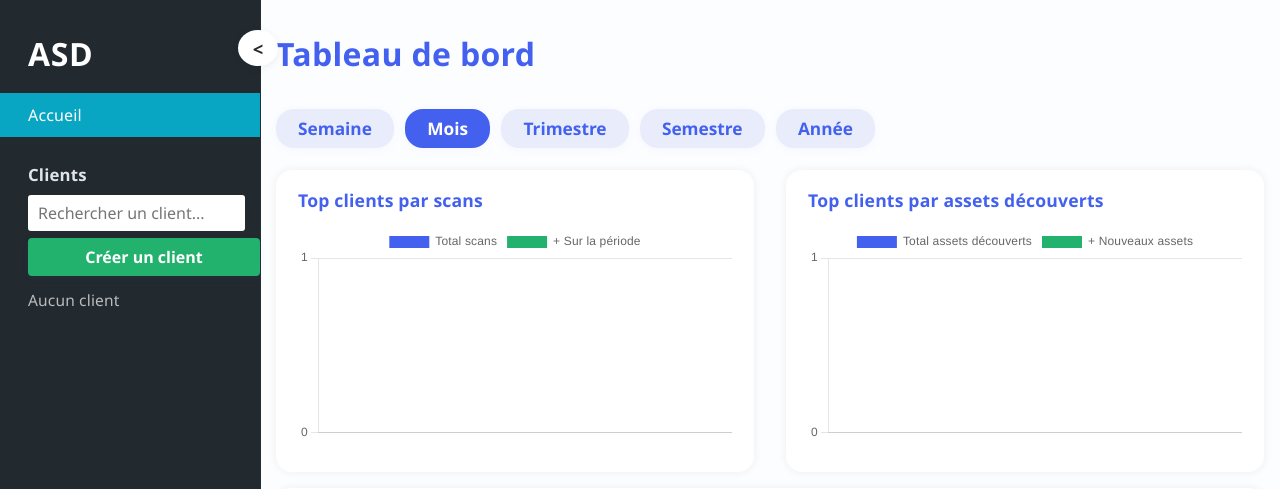
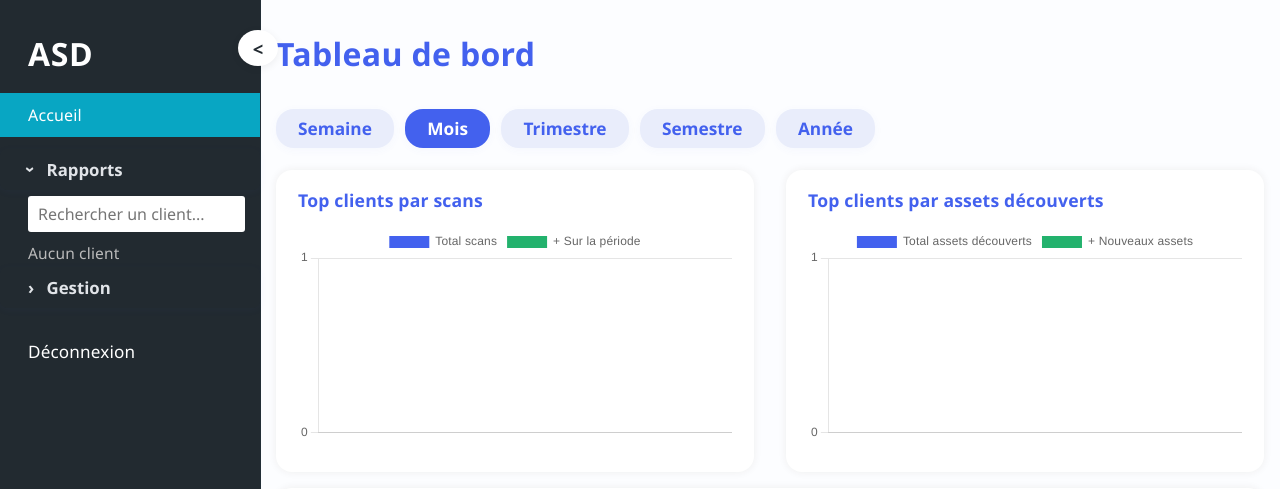
Before and after one commit to shan0ar/asd002, a PHP site: page /index.php in a window 1280 px wide. Shown: the top 489 px of the page. Run offline with PHP 8.4, Linux system fonts and the light colour scheme; the visitor is signed in with stand-in values (Sample User, id 1); data that the repository does not hold is empty; some libraries are stand-ins or nearby versions.

Commit message:
Refactor sidebar with accordion functionality

```diff
--- a/sidebar.php
+++ b/sidebar.php
@@ -102,16 +102,43 @@ $current_page = basename($_SERVER['PHP_SELF']);
   color: #fff;
 }
 
-/* Clients bloc */
-.sidebar-asd-section-title {
-  padding: 0 0 3px 28px;
-  margin: 14px 0 0 0;
-  font-size: 1.05em;
+.sidebar-asd-accordion-title {
+  width: 100%;
+  text-align: left;
+  background: none;
+  border: none;
   color: #e1e4e8;
   font-weight: 600;
-  letter-spacing: 0.01em;
+  font-size: 1.05em;
+  padding: 9px 0 9px 28px;
+  cursor: pointer;
+  outline: none;
+  position: relative;
   user-select: none;
+  transition: background 0.15s;
+  margin: 0;
 }
+.sidebar-asd-accordion-title .arrow {
+  display: inline-block;
+  margin-right: 8px;
+  transition: transform 0.19s;
+}
+.sidebar-asd-accordion-title.expanded .arrow {
+  transform: rotate(90deg);
+}
+.sidebar-asd-accordion-content {
+  max-height: 777px;
+  overflow: hidden;
+  transition: max-height 0.23s cubic-bezier(.4,0,.2,1);
+  padding-bottom: 3px;
+}
+.sidebar-asd-accordion-content.collapsed {
+  max-height: 0;
+  padding: 0;
+  overflow: hidden;
+  transition: max-height 0.19s cubic-bezier(.4,0,.2,1);
+}
+
 .sidebar-asd-search {
   padding: 0 15px 0 28px;
   margin-top: 6px;
@@ -163,6 +190,8 @@ $current_page = basename($_SERVER['PHP_SELF']);
   cursor: pointer;
   transition: background 0.16s;
   display: block;
+  text-align: left;
+  font-family: inherit;
 }
 .sidebar-asd-create-btn:hover {
   background: #188c50;
@@ -187,10 +216,11 @@ $current_page = basename($_SERVER['PHP_SELF']);
 /* Hide text in collapsed mode, only show icons/buttons (if you add any) */
 .sidebar-asd-collapsed .sidebar-asd-header,
 .sidebar-asd-collapsed .sidebar-asd-menu a,
-.sidebar-asd-collapsed .sidebar-asd-section-title,
+.sidebar-asd-collapsed .sidebar-asd-accordion-title,
 .sidebar-asd-collapsed .sidebar-asd-search,
 .sidebar-asd-collapsed .sidebar-asd-client,
 .sidebar-asd-collapsed .sidebar-asd-create-btn,
+.sidebar-asd-collapsed .sidebar-asd-plan-btn,
 .sidebar-asd-collapsed .sidebar-asd-logout {
   opacity: 0;
   pointer-events: none;
@@ -226,14 +256,17 @@ $current_page = basename($_SERVER['PHP_SELF']);
   <div class="sidebar-asd-menu">
     <a href="index.php" class="<?=basename($_SERVER['PHP_SELF']) === 'index.php' ? 'active' : ''?>">Accueil</a>
   </div>
-  <div class="sidebar-asd-section-title">Clients</div>
+
+  <!-- Rapports Accordion -->
+  <button class="sidebar-asd-accordion-title" id="rapports-title" type="button">
+    <span class="arrow">&#8250;</span> Rapports
+  </button>
+  <div class="sidebar-asd-accordion-content" id="rapports-content">
     <div class="sidebar-asd-search">
       <input type="text" id="sidebar-search-input" placeholder="Rechercher un client..." autocomplete="off" />
     </div>
-  <button class="sidebar-asd-create-btn" onclick="window.location='create_client.php'">Créer un client</button>
     <div class="sidebar-asd-clients" id="sidebar-clients">
       <?php foreach($clients as $client):
-      // Si sur client.php et que c'est le client courant, on met la classe active-client
         $is_active = ($current_page === 'client.php' && $current_client_id == $client['id']);
       ?>
         <a href="client.php?id=<?=$client['id']?>"
@@ -246,8 +279,23 @@ $current_page = basename($_SERVER['PHP_SELF']);
         <span style="color:#bbb;font-size:0.97em; padding-left:28px;">Aucun client</span>
       <?php endif; ?>
     </div>
+  </div>
+
+  <!-- Gestion Accordion -->
+  <button class="sidebar-asd-accordion-title" id="gestion-title" type="button">
+    <span class="arrow">&#8250;</span> Gestion
+  </button>
+  <div class="sidebar-asd-accordion-content" id="gestion-content">
+    <a href="create_client.php" class="sidebar-asd-client"
+       style="margin-bottom:10px; font-weight:600;">Créer un client</a>
+    <a href="planification.php" class="sidebar-asd-client"
+       style="margin-bottom:10px; font-weight:600;">Planification</a>
+    <!-- Ajoute d'autres liens de gestion ici -->
+  </div>
+
   <a href="logout.php" class="sidebar-asd-logout">Déconnexion</a>
 </nav>
+
 <script>
 (function() {
   // Sidebar toggle
@@ -261,27 +309,57 @@ $current_page = basename($_SERVER['PHP_SELF']);
     sidebar.classList.toggle('sidebar-asd-collapsed', collapsed);
     arrow.innerHTML = collapsed ? "&#8250;" : "&lt;";
     toggleBtn.title = collapsed ? "Déplier le menu" : "Réduire le menu";
-    // Décale le contenu principal (si présent)
     var main = document.querySelector('.main');
     if(main) {
       main.style.marginLeft = collapsed ? '54px' : '260px';
     }
   }
-  // Initial state
   setSidebarState(false);
 
   toggleBtn.onclick = function() {
     setSidebarState(!collapsed);
   };
 
+  // Accordion logic
+  function accordionToggle(title, content) {
+    title.addEventListener('click', function() {
+      const expanded = !content.classList.contains('collapsed');
+      document.querySelectorAll('.sidebar-asd-accordion-title').forEach(btn => btn.classList.remove('expanded'));
+      document.querySelectorAll('.sidebar-asd-accordion-content').forEach(div => div.classList.add('collapsed'));
+      if (expanded) {
+        // collapse this section
+        content.classList.add('collapsed');
+        title.classList.remove('expanded');
+      } else {
+        // expand this section
+        content.classList.remove('collapsed');
+        title.classList.add('expanded');
+      }
+    });
+  }
+
+  const rapportsTitle = document.getElementById('rapports-title');
+  const rapportsContent = document.getElementById('rapports-content');
+  const gestionTitle = document.getElementById('gestion-title');
+  const gestionContent = document.getElementById('gestion-content');
+  // Start with rapports ouvert, gestion fermé
+  rapportsTitle.classList.add('expanded');
+  rapportsContent.classList.remove('collapsed');
+  gestionTitle.classList.remove('expanded');
+  gestionContent.classList.add('collapsed');
+  accordionToggle(rapportsTitle, rapportsContent);
+  accordionToggle(gestionTitle, gestionContent);
+
   // Barre de recherche : filtre les clients
   const searchInput = document.getElementById('sidebar-search-input');
   const clientLinks = document.querySelectorAll('.sidebar-asd-client');
-  searchInput && searchInput.addEventListener('input', function() {
+  if (searchInput) {
+    searchInput.addEventListener('input', function() {
       const val = this.value.trim().toLowerCase();
       clientLinks.forEach(function(link) {
         link.style.display = (!val || link.dataset.client.includes(val)) ? "" : "none";
       });
     });
+  }
 })();
 </script>
```
Lines whose indentation alone changed are shown as unchanged.
